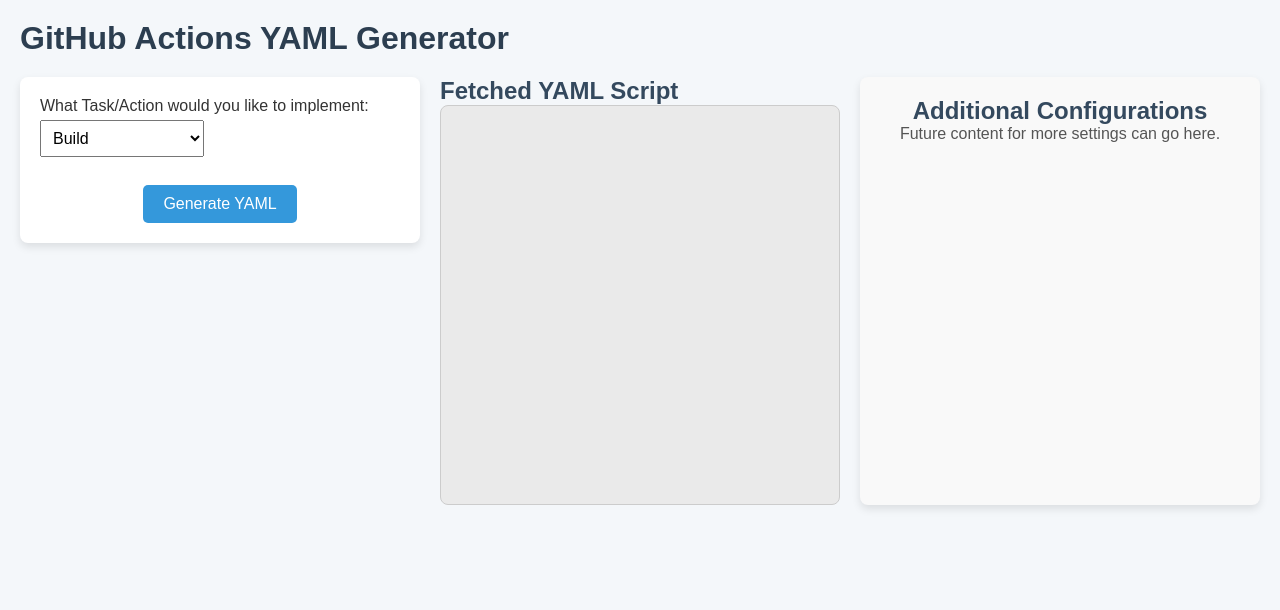
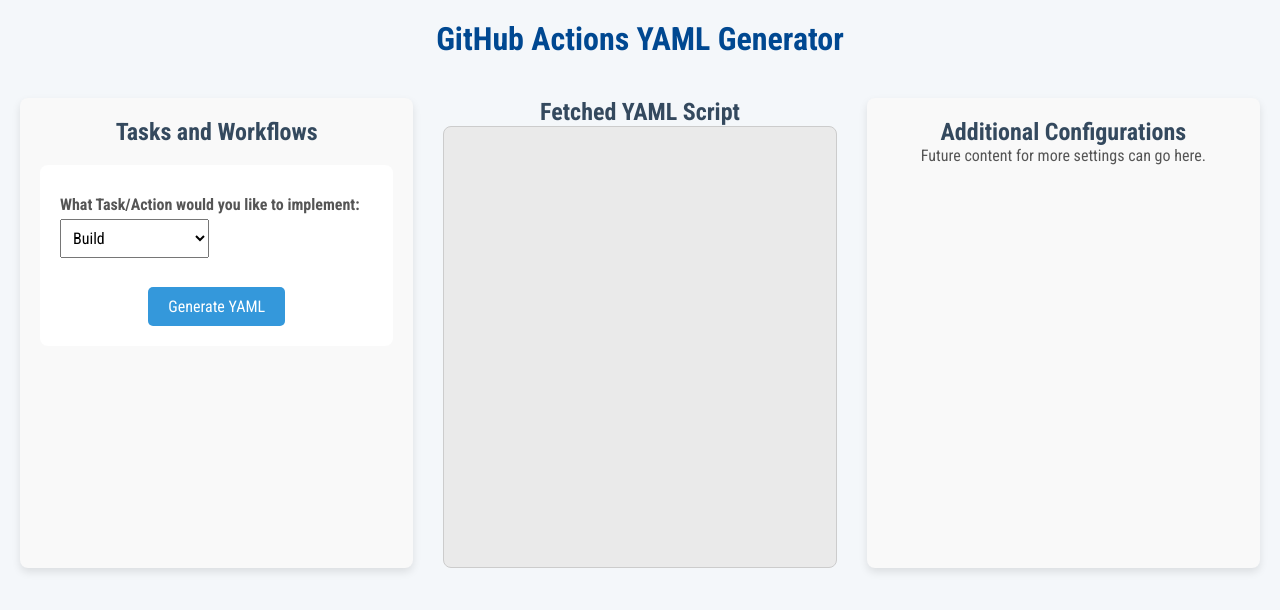
Before and after one commit to ZinxValkyria/test_site, a website: page templates/index.html in a window 1280 px wide. Drawn offline with Linux system fonts and the light colour scheme.

Commit message:
minoe improvments

```diff
--- a/static/css/styles.css
+++ b/static/css/styles.css
@@ -2,7 +2,9 @@
 * {
     margin: 0;
     padding: 0;
-    box-sizing: border-box;
+    /* box-sizing: border-box; */
+    font-family: "Roboto Condensed", sans-serif;
+    font-optical-sizing: auto;
 }
 
 /* Body styling */
@@ -14,19 +16,22 @@
 }
 
 h1 {
-    color: #2c3e50;
-    margin-bottom: 20px;
+    color: #004891;
+    margin-bottom: 40px;
+    text-align: center;
+
 }
 
 h2 {
     color: #34495e;
+    text-align: center;
 }
 
 /* Grid layout for splitting the page into 3 sections */
 .container {
     display: grid;
     grid-template-columns: 1fr 1fr 1fr;
-    gap: 20px;
+    gap: 30px;
 }
 
 /* Left Section: Form styling */
@@ -34,7 +39,7 @@
     background-color: #fff;
     padding: 20px;
     border-radius: 8px;
-    box-shadow: 0 4px 8px rgba(0, 0, 0, 0.1);
+    /* box-shadow: 0 4px 8px rgba(0, 0, 0, 0.1); */
 }
 
 label {
@@ -53,7 +58,7 @@
 /* YAML output styling */
 .middle-section pre {
     background-color: #eaeaea;
-    /* padding: 20px; */
+    padding: 20px;
     border-radius: 8px;
     border: 1px solid #ccc;
     white-space: pre-wrap;
@@ -72,7 +77,13 @@
     text-align: center;
     color: #555;
 }
-
+.left-section {
+    background-color: #f9f9f9;
+    padding: 20px;
+    border-radius: 8px;
+    box-shadow: 0 4px 8px rgba(0, 0, 0, 0.1);
+    color: #555;
+}
 /* Button styling */
 button {
     padding: 10px 20px;
@@ -87,4 +98,5 @@
 
 button:hover {
     background-color: #2980b9;
+    size-adjust: 0.5;
 }
--- a/templates/index.html
+++ b/templates/index.html
@@ -2,6 +2,9 @@
 <html lang="en">
 <head>
     <link rel="stylesheet" href="../static/css/styles.css">
+    <link rel="preconnect" href="https://fonts.googleapis.com">
+<link rel="preconnect" href="https://fonts.gstatic.com" crossorigin>
+<link href="https://fonts.googleapis.com/css2?family=Roboto+Condensed:ital,wght@0,100..900;1,100..900&display=swap" rel="stylesheet">
     <script src="../static/js/script.js"></script>
     <meta charset="UTF-8">
     <meta name="viewport" content="width=device-width, initial-scale=1.0">
@@ -12,7 +15,9 @@
     <div class="container">
         <!-- Left Section: Form -->
         <div class="left-section">
-            <form action="/generate" method="post" onsubmit="return handleTaskChange()>
+            <h2>Tasks and Workflows</h2><br>
+
+            <form action="/generate" method="post" onsubmit="return handleTaskChange()">
                 <label for="task">What Task/Action would you like to implement:</label>
                 <select id="task" name="task" required onchange="handleTaskChange()">
                     <option value="build">Build</option>
@@ -63,8 +68,8 @@
         </div>
 
         <!-- Right Section: Future Content -->
-        <div class="right-section">
-            <h2>Additional Configurations</h2>
+
+        <div class="right-section"> <h2>Additional Configurations</h2>
             <p>Future content for more settings can go here.</p>
         </div>
     </div>
```
